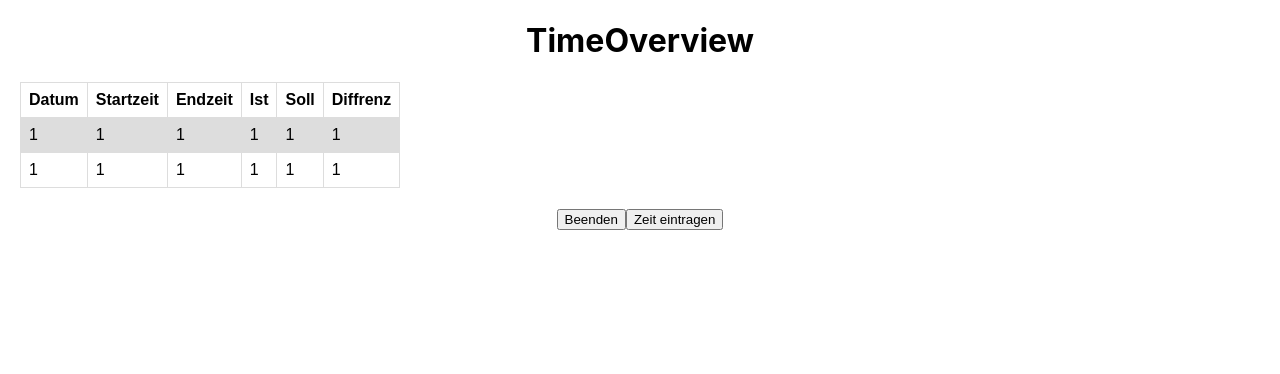
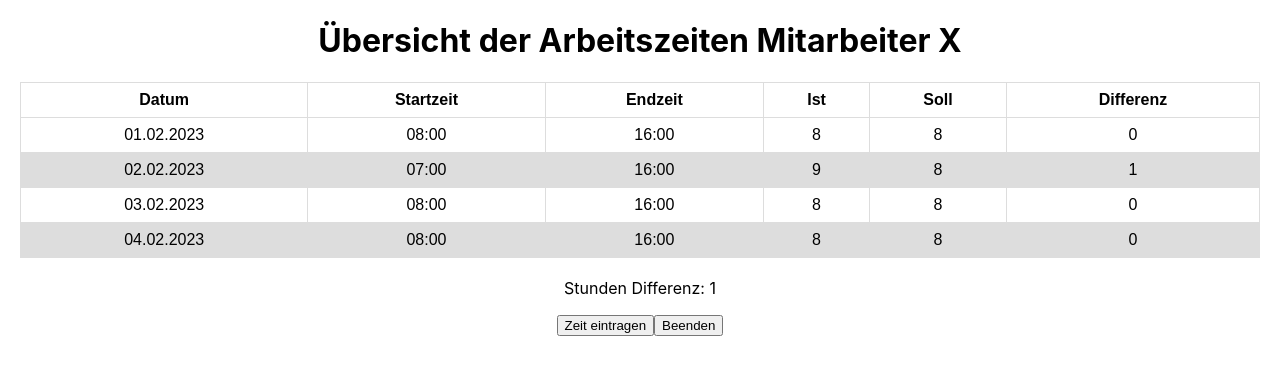
Before and after one commit to RaymondBertram/time-system, a React (Create React App) app: page /time-overview in a window 1280 px wide. Shown: the top 374 px of the page. Built offline with nearby package versions, Linux system fonts and the light colour scheme.

Commit message:
adding errormessage + modifying components

```diff
--- a/package.json
+++ b/package.json
@@ -12,6 +12,7 @@
     "@types/react-datepicker": "^4.10.0",
     "@types/react-dom": "^18.0.11",
     "@types/react-router": "^5.1.20",
+    "dayjs": "^1.11.7",
     "react": "^18.2.0",
     "react-date-picker": "^9.2.0",
     "react-dom": "^18.2.0",
--- /dev/null
+++ b/src/config/dateformat.config.ts
@@ -0,0 +1,3 @@
+export enum Dateformat {
+  DEFAULT = 'DD.MM.YYYY'
+}
--- /dev/null
+++ b/src/data/mockedData.tsx
@@ -0,0 +1,43 @@
+export interface MockedDataProps {
+    date: string;
+    start: string;
+    end: string;
+    ist: number;
+    soll: number;
+    difference: number;
+}
+
+export const mockedData: MockedDataProps[] = [
+  {
+    date: '01.02.2023',
+    start: '08:00',
+    end: '16:00',
+    ist: 8,
+    soll: 8,
+    difference: 0,
+  },
+  {
+    date: '02.02.2023',
+    start: '07:00',
+    end: '16:00',
+    ist: 9,
+    soll: 8,
+    difference: 1,
+  },
+  {
+    date: '03.02.2023',
+    start: '08:00',
+    end: '16:00',
+    ist: 8,
+    soll: 8,
+    difference: 0,
+  },
+  {
+    date: '04.02.2023',
+    start: '08:00',
+    end: '16:00',
+    ist: 8,
+    soll: 8,
+    difference: 0,
+  },
+];
--- a/src/screens/time-overview/time-overview.css
+++ b/src/screens/time-overview/time-overview.css
@@ -1,17 +1,20 @@
 table {
   font-family: arial, sans-serif;
   border-collapse: collapse;
-
-  margin: 20px;
+  width: 100%;
 }
 
 td,
 th {
   border: 1px solid #dddddd;
-  text-align: left;
+  text-align: center;
   padding: 8px;
 }
 
 tr:nth-child(even) {
   background-color: #dddddd;
 }
+
+.table-container {
+  margin: 20px;
+}
--- a/src/screens/time-overview/time-overview.tsx
+++ b/src/screens/time-overview/time-overview.tsx
@@ -1,7 +1,8 @@
 import React from "react";
 import { useNavigate } from "react-router";
 import { Routes as ConfigRoutes } from "../../config/routes.config";
-
+import { mockedData } from "../../data/mockedData";
+import { MockedDataProps } from "../../data/mockedData";
 import "./time-overview.css";
 
 
@@ -16,41 +17,50 @@ export const TimeOverview = () => {
     navigate(ConfigRoutes.HOME)
   };
 
+  const printRows = () => {
+    return (
+      mockedData.map(data =>
+        <tr key={data.date}>
+          <td>{data.date}</td>
+          <td>{data.start}</td>
+          <td>{data.end}</td>
+          <td>{data.ist}</td>
+          <td>{data.soll}</td>
+          <td>{data.difference}</td>
+        </tr>
+      )
+    );
+  };
+
+  const calcDifference = () => {
+    return mockedData.map(data => data.difference).reduce((a,b) => a +b);
+  };
+
   return (
     <div>
-      <h1>TimeOverview</h1>
+      <h1>Übersicht der Arbeitszeiten Mitarbeiter X</h1>
       <div className="table-container">
         <table>
+          <thead>
             <tr>
               <th>Datum</th>
               <th>Startzeit</th>
               <th>Endzeit</th>
               <th>Ist</th>
               <th>Soll</th>
-            <th>Diffrenz</th>
+              <th>Differenz</th>
             </tr>
-         <tr>
-          <td>1</td>
-          <td>1</td>
-          <td>1</td>
-          <td>1</td>
-          <td>1</td>
-          <td>1</td>
-         </tr>
-         <tr>
-          <td>1</td>
-          <td>1</td>
-          <td>1</td>
-          <td>1</td>
-          <td>1</td>
-          <td>1</td>
-         </tr>
+          </thead>
+          <tbody>
+            {printRows()}
+          </tbody>
         </table>
+      </div>
+      <p>Stunden Differenz: {calcDifference()}</p>
 
-      </div>
       <div>
+        <button onClick={handleClickAgain}>Zeit eintragen</button>
         <button onClick={handleClickHome}>Beenden</button>
-        <button onClick={handleClickAgain}>Zeit eintragen</button>
       </div>
     </div>
   );
--- a/src/screens/time-registration/time-registration.tsx
+++ b/src/screens/time-registration/time-registration.tsx
@@ -1,19 +1,41 @@
 import React, { useState } from "react";
+import dayjs from "dayjs";
 import DatePicker from "react-date-picker";
 import { useNavigate } from "react-router";
 import { Routes as ConfigRoutes } from "../../config/routes.config";
+import { Dateformat } from "../../config/dateformat.config";
+import { mockedData } from "../../data/mockedData";
 
 import "./time-registration.css";
+
 
 export const TimeRegistration = () => {
   const navigate = useNavigate();
   const [startDate, setStartDate] = useState<Date>(new Date());
+  const [startTime, setStartTime] = useState(null!);
+  const [endTime, setEndTime] = useState(null!);
 
   const handleClickNext = () => {
-    // check data and save it
+    if ((startTime && endTime) === null) {
+      alert('Please Enter Data')
+      navigate(ConfigRoutes.TIME_REGISTRATION)
+    } else {
+      console.log('notNull')
+      // Startdate for saving
+      const date = dayjs(startDate).format(Dateformat.DEFAULT);
+    // push to mocked and calculate properties
     navigate(ConfigRoutes.TIME_OVERVIEW)
+    }
   };
 
+  // Get input data
+  const handleChangeStartDate = (event: any) => {
+    setStartTime(event.target.value);
+  };
+
+  const handleChangeEndDate = (event: any) => {
+    setEndTime(event.target.value);
+  };
 
   return (
     <div>
@@ -31,11 +53,11 @@ export const TimeRegistration = () => {
           <div className="input-container">
             <div className="input-1">
               <label>Startzeit</label>
-              <input type="time" id="time" name="time"></input>
+              <input type="time" id="time" name="time" required onChange={handleChangeStartDate}></input>
             </div>
             <div className="input-2">
               <label>Endzeit</label>
-              <input type="time" id="time" name="time"></input>
+              <input type="time" id="time" name="time" required onChange={handleChangeEndDate}></input>
             </div>
           </div>
         </div>
```
Also changed, not shown: 1 other file (tests, documents, lock files or other folders). Lines whose indentation alone changed are shown as unchanged.
